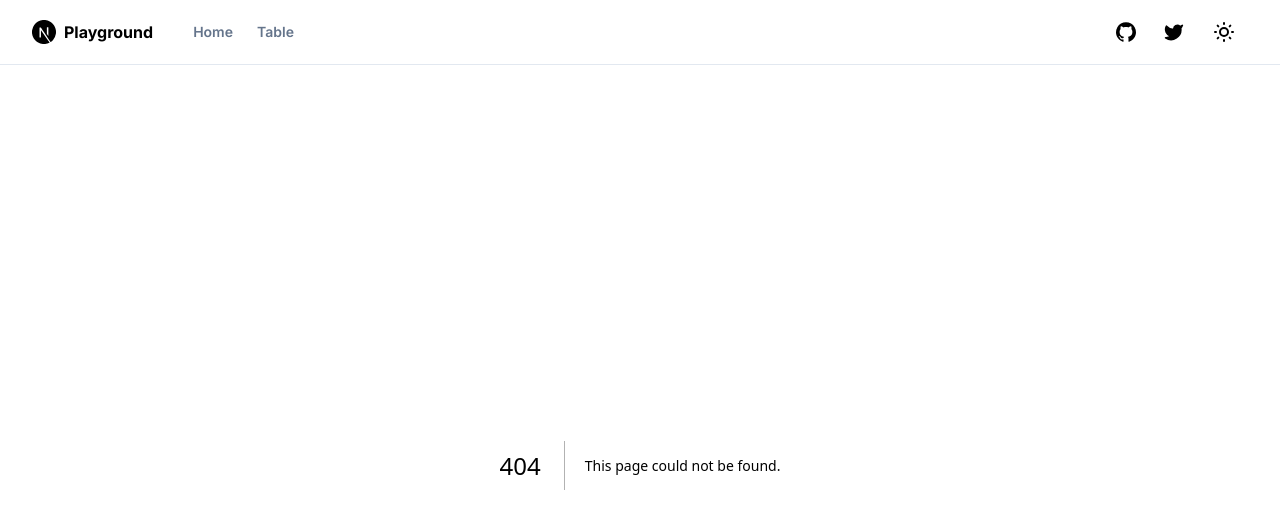
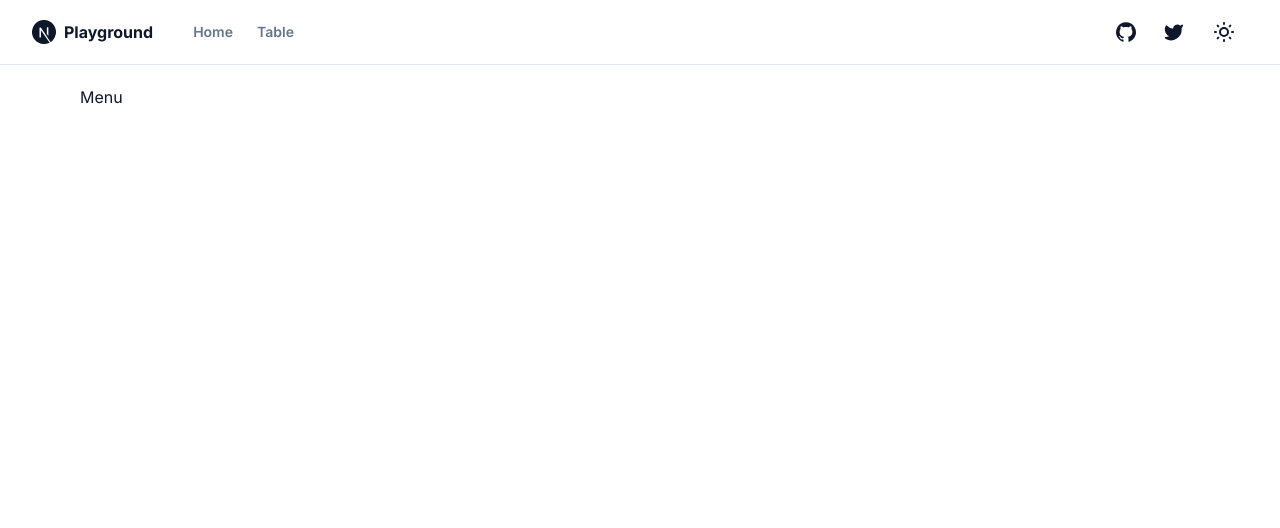
Before and after one commit to Yezo/shadcn-playground, a Next.js app: page /menu in a window 1280 px wide. Before the commit this address had no page. Shown: the top 528 px of the page. Built offline with nearby package versions, Linux system fonts and the light colour scheme.

Commit message:
add page for navigation menu test

```diff
--- /dev/null
+++ b/app/menu/page.tsx
@@ -0,0 +1,3 @@
+export default async function Page() {
+  return <div className="container mx-auto py-5 md:px-20">Menu</div>
+}
```
